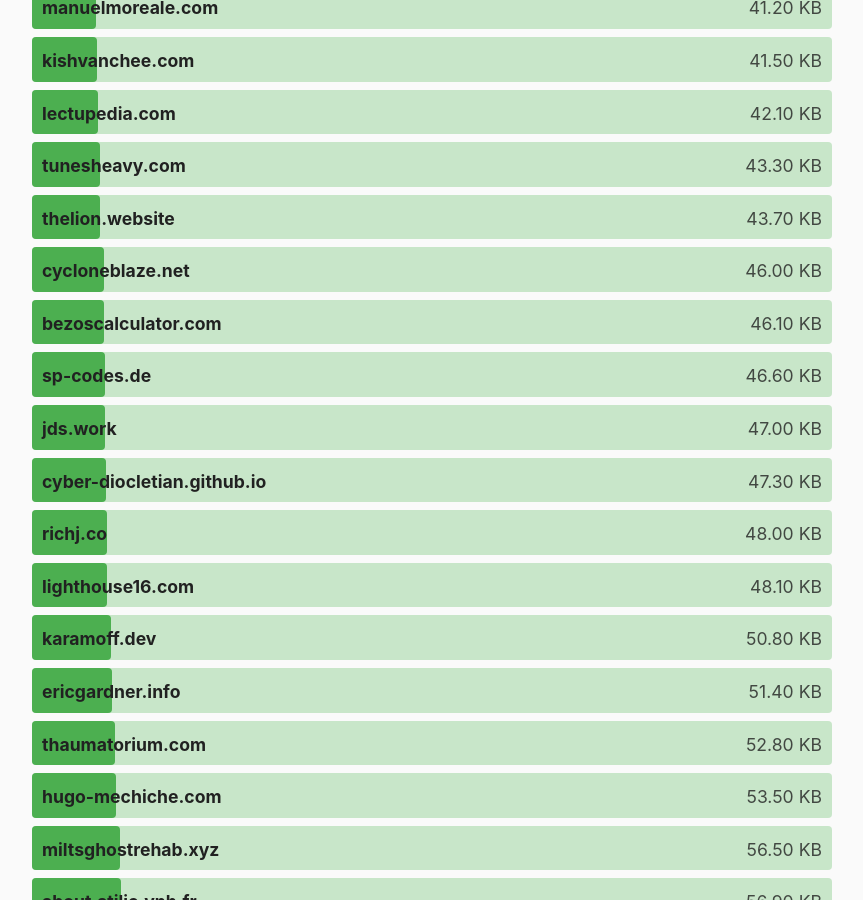
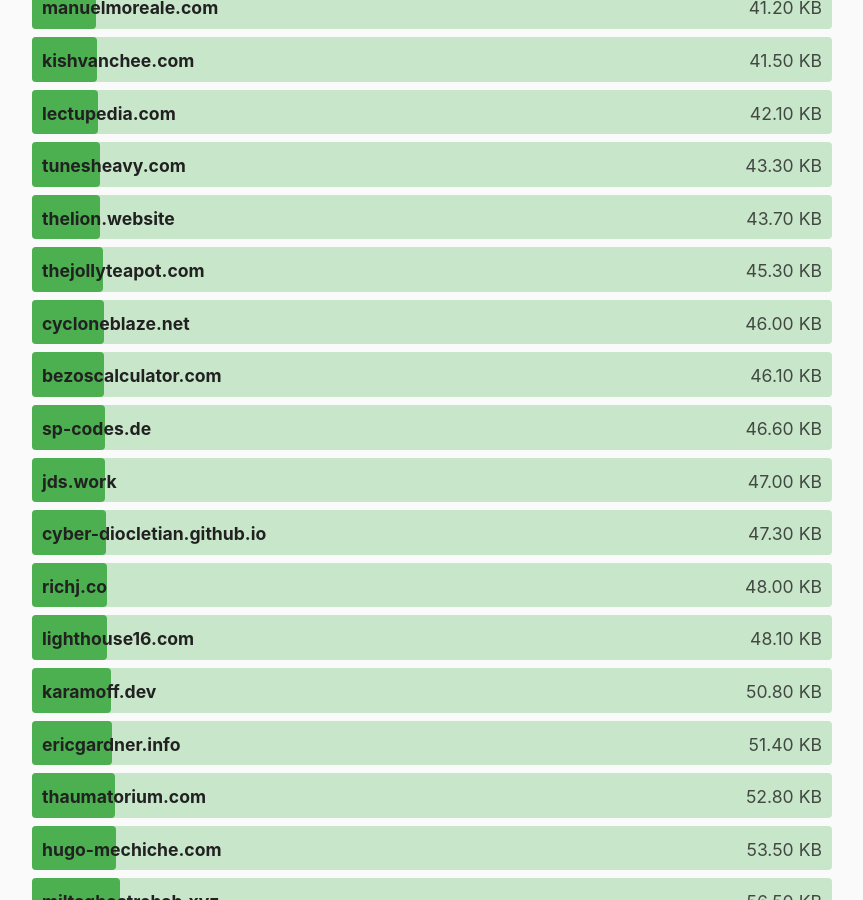
Before and after one commit to kevquirk/512kb.club, a Jekyll site: the page built from index.md, in a window 1280 px wide and 900 px high, scrolled down 7003 px. Shown: the whole window, without its empty margins (208-1071 px from the left). Built offline with Jekyll 4.4.1, drawn with Linux system fonts in a browser that asks for light colours.

Commit message:
Update sites.yml
https://gtmetrix.com/reports/thejollyteapot.com/WHgqByll/

```diff
--- a/_data/sites.yml
+++ b/_data/sites.yml
@@ -1258,6 +1258,11 @@
   size: 52.8
   last_checked: 2021-08-10
 
+- domain: thejollyteapot.com
+  url: https://thejollyteapot.com/
+  size: 45.3
+  last_checked: 2021-09-03
+
 - domain: thelion.website
   url: https://thelion.website/
   size: 43.7
```
